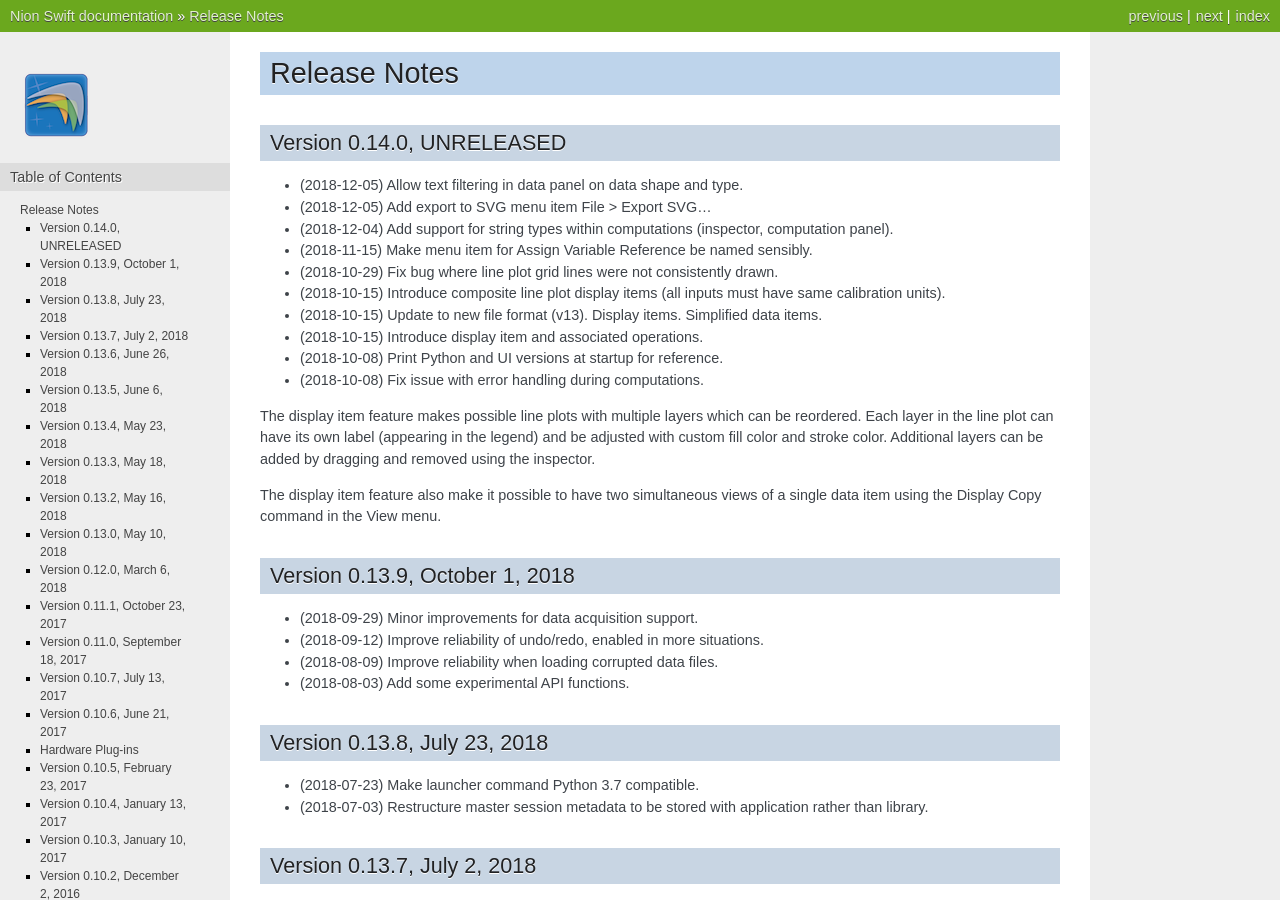
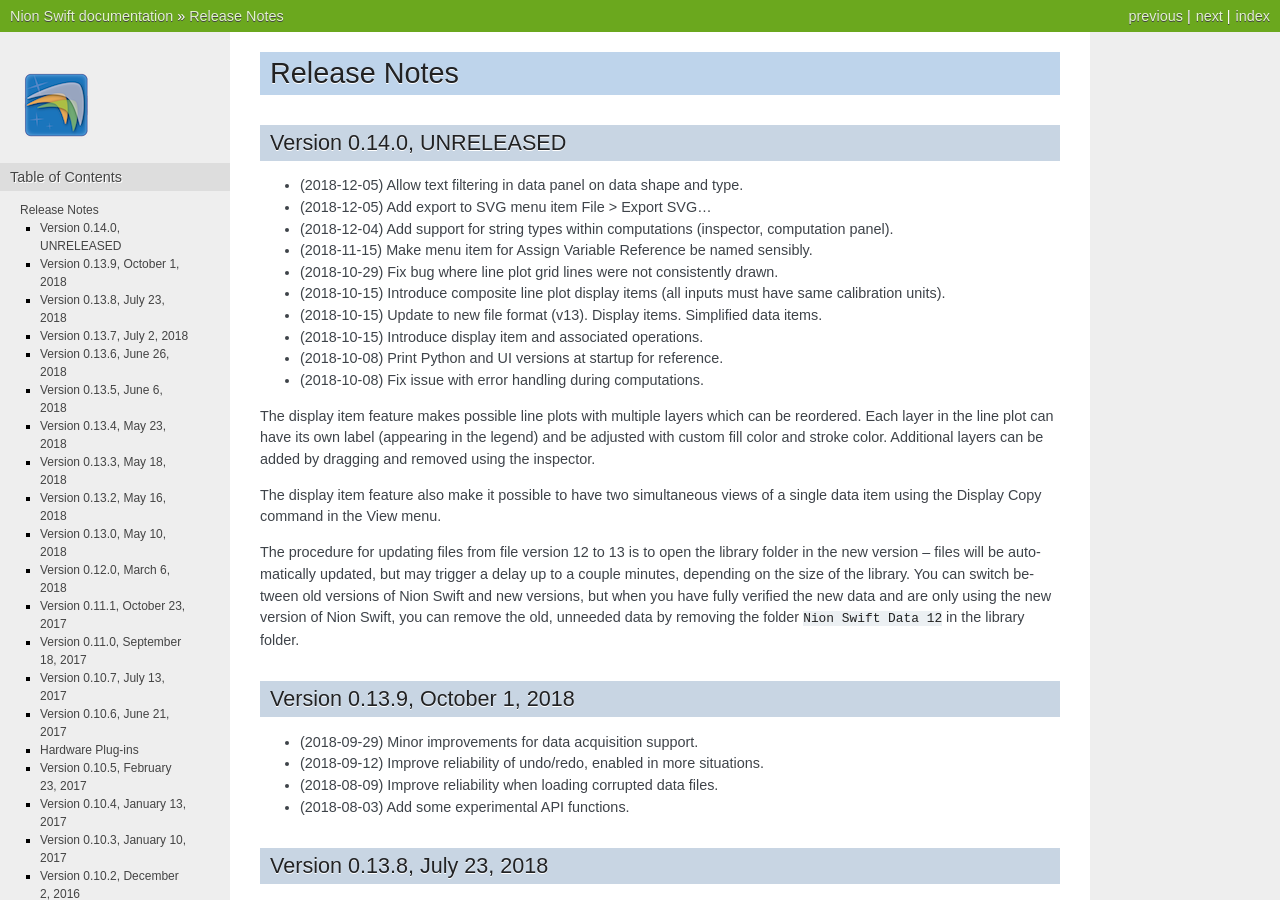
Before and after one commit to nion-software/nionswift, a Sphinx documentation site: the page built from docs/release_notes.rst, in a window 1280 px wide and 900 px high. Built offline with Sphinx 7.4.7, drawn with Linux system fonts in a browser that asks for light colours.

Commit message:
Update release notes to include info about upgrading library.

```diff
--- a/docs/release_notes.rst
+++ b/docs/release_notes.rst
@@ -22,6 +22,12 @@ color and stroke color. Additional layers can be added by dragging and removed u
 
 The display item feature also make it possible to have two simultaneous views of a single data item
 using the Display Copy command in the View menu.
+
+The procedure for updating files from file version 12 to 13 is to open the library folder in the new version -- files
+will be automatically updated, but may trigger a delay up to a couple minutes, depending on the size of the library. You
+can switch between old versions of Nion Swift and new versions, but when you have fully verified the new data and are
+only using the new version of Nion Swift, you can remove the old, unneeded data by removing the folder ``Nion Swift Data
+12`` in the library folder.
 
 Version 0.13.9, October 1, 2018
 -------------------------------
```
